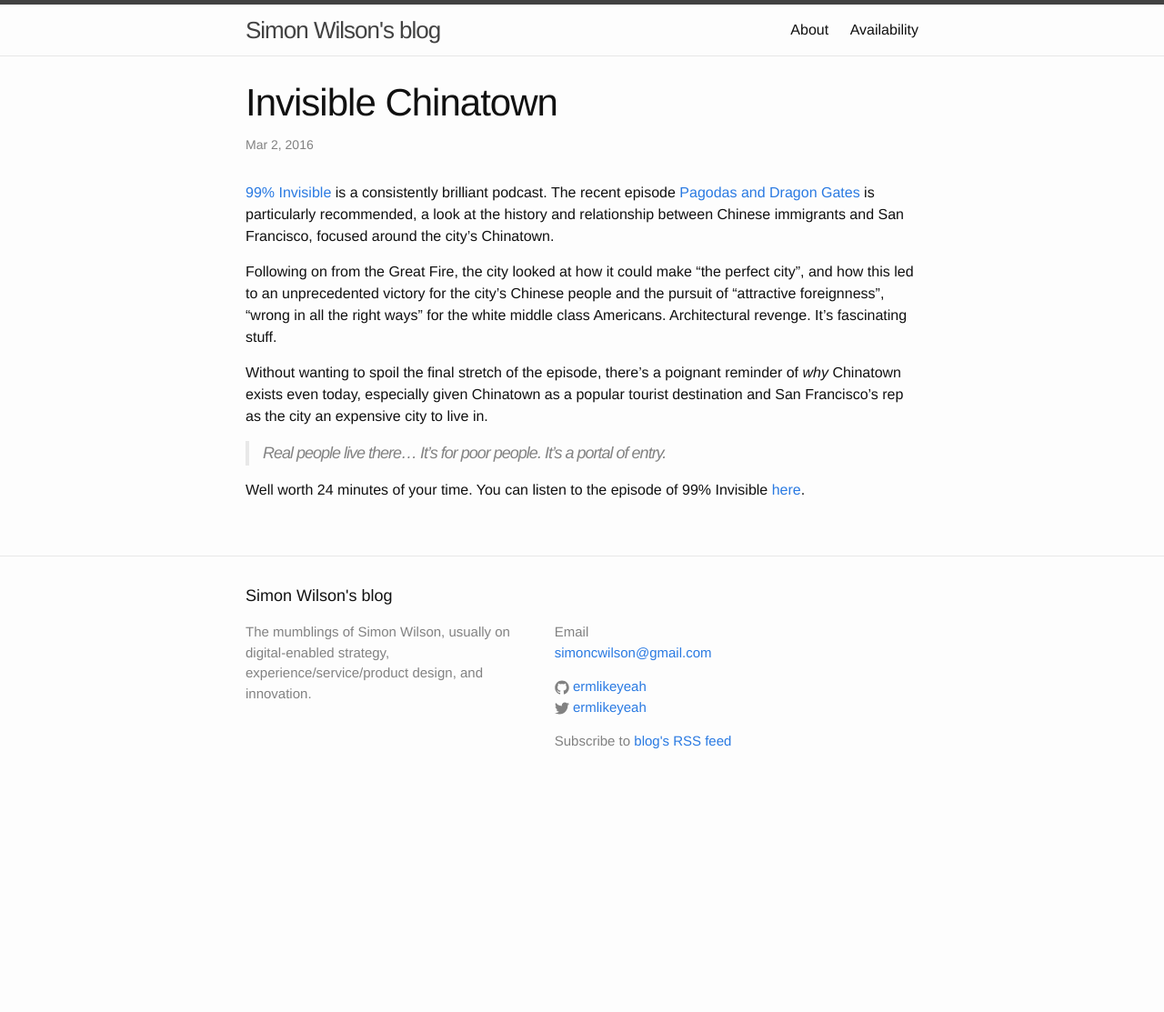
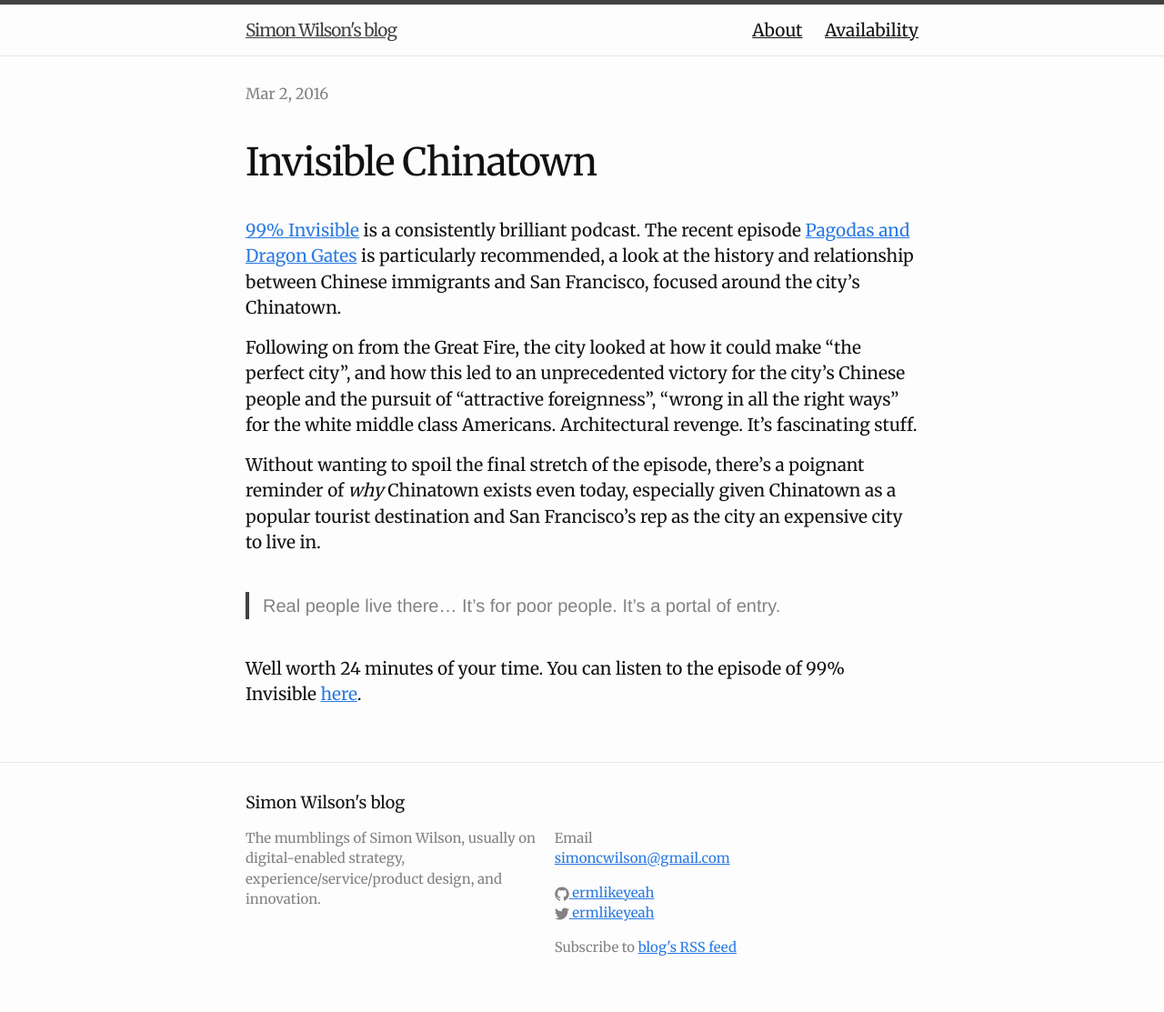
Before and after one commit to ermlikeyeah/ermlikeyeah.github.io, a Jekyll site: the page built from _posts/2016-03-02-invisible-chinatown.markdown, in a window 1280 px wide. Shown: the whole page at 91% size. Built offline with Jekyll 4.4.1, drawn with Linux system fonts in a browser that asks for light colours; before the commit the page ends 900 px from its top, so only the background shows below that.

```diff
--- /dev/null
+++ b/CNAME
@@ -0,0 +1 @@
+www.ermlikeyeah.com
--- a/_includes/head.html
+++ b/_includes/head.html
@@ -9,4 +9,5 @@
   <link rel="stylesheet" href="{{ "/css/main.css" | prepend: site.baseurl }}">
   <link rel="canonical" href="{{ page.url | replace:'index.html','' | prepend: site.baseurl | prepend: site.url }}">
   <link rel="alternate" type="application/rss+xml" title="{{ site.title }}" href="{{ "/feed.xml" | prepend: site.baseurl | prepend: site.url }}">
+  <link href='https://fonts.googleapis.com/css?family=Merriweather' rel='stylesheet' type='text/css'>
 </head>
--- a/_layouts/post.html
+++ b/_layouts/post.html
@@ -4,8 +4,9 @@ layout: default
 <article class="post" itemscope itemtype="http://schema.org/BlogPosting">
 
   <header class="post-header">
+    <p class="post-meta"><time datetime="{{ page.date | date_to_xmlschema }}" itemprop="datePublished">{{ page.date | date: "%b %-d, %Y" }}</time>{% if page.author %} • <span itemprop="author" itemscope itemtype="http://schema.org/Person"><span itemprop="name">{{ page.author }}</span></span>{% endif %}</p>
+
     <h1 class="post-title" itemprop="name headline">{{ page.title }}</h1>
-    <p class="post-meta"><time datetime="{{ page.date | date_to_xmlschema }}" itemprop="datePublished">{{ page.date | date: "%b %-d, %Y" }}</time>{% if page.author %} • <span itemprop="author" itemscope itemtype="http://schema.org/Person"><span itemprop="name">{{ page.author }}</span></span>{% endif %}</p>
   </header>
 
   <div class="post-content" itemprop="articleBody">
--- a/_sass/_base.scss
+++ b/_sass/_base.scss
@@ -92,7 +92,7 @@ h1, h2, h3, h4, h5, h6 {
  */
 a {
     color: $brand-color;
-    text-decoration: none;
+    text-decoration: underline;
 
     &:visited {
         color: darken($brand-color, 15%);
@@ -110,12 +110,14 @@ a {
  * Blockquotes
  */
 blockquote {
+    font-family: "Helvetica Neue", Helvetica, Arial;
     color: $grey-color;
-    border-left: 4px solid $grey-color-light;
+    margin: 40px 0;
+    border-left: 4px solid $grey-color-dark;
     padding-left: $spacing-unit / 2;
-    font-size: 18px;
-    letter-spacing: -1px;
-    font-style: italic;
+    font-size: 20px;
+    letter-spacing: 0px;
+    font-style: none;
 
     > :last-child {
         margin-bottom: 0;
--- a/_sass/_layout.scss
+++ b/_sass/_layout.scss
@@ -11,7 +11,7 @@
 }
 
 .site-title {
-    font-size: 26px;
+    font-size: 19px;
     font-weight: 300;
     line-height: 56px;
     letter-spacing: -1px;
@@ -187,6 +187,7 @@
 .post-meta {
     font-size: $small-font-size;
     color: $grey-color;
+    margin-bottom: 40px;
 }
 
 .post-link {
@@ -207,6 +208,7 @@
     font-size: 42px;
     letter-spacing: -1px;
     line-height: 1;
+    margin-bottom: 40px;
 
     @include media-query($on-laptop) {
         font-size: 36px;
--- a/css/main.scss
+++ b/css/main.scss
@@ -6,8 +6,8 @@
 
 
 // Our variables
-$base-font-family: "Helvetica Neue", Helvetica, Arial, sans-serif;
-$base-font-size:   16px;
+$base-font-family: Merriweather, "Helvetica Neue", Helvetica, Arial, sans-serif;
+$base-font-size:   19px;
 $base-font-weight: 400;
 $small-font-size:  $base-font-size * 0.875;
 $base-line-height: 1.5;
--- a/index.html
+++ b/index.html
@@ -4,7 +4,7 @@ layout: default
 
 <div class="home">
 
-  <h1 class="page-heading">Posts</h1>
+  <!--<h1 class="page-heading">Posts</h1>-->
 
   <ul class="post-list">
     {% for post in site.posts %}
```
Also changed, not shown: _posts/2016-04-10-si-test.markdown (deleted, +0 -11 lines), _posts/2016-04-10-welcome-to-jekyll.markdown (deleted, +0 -25 lines).
